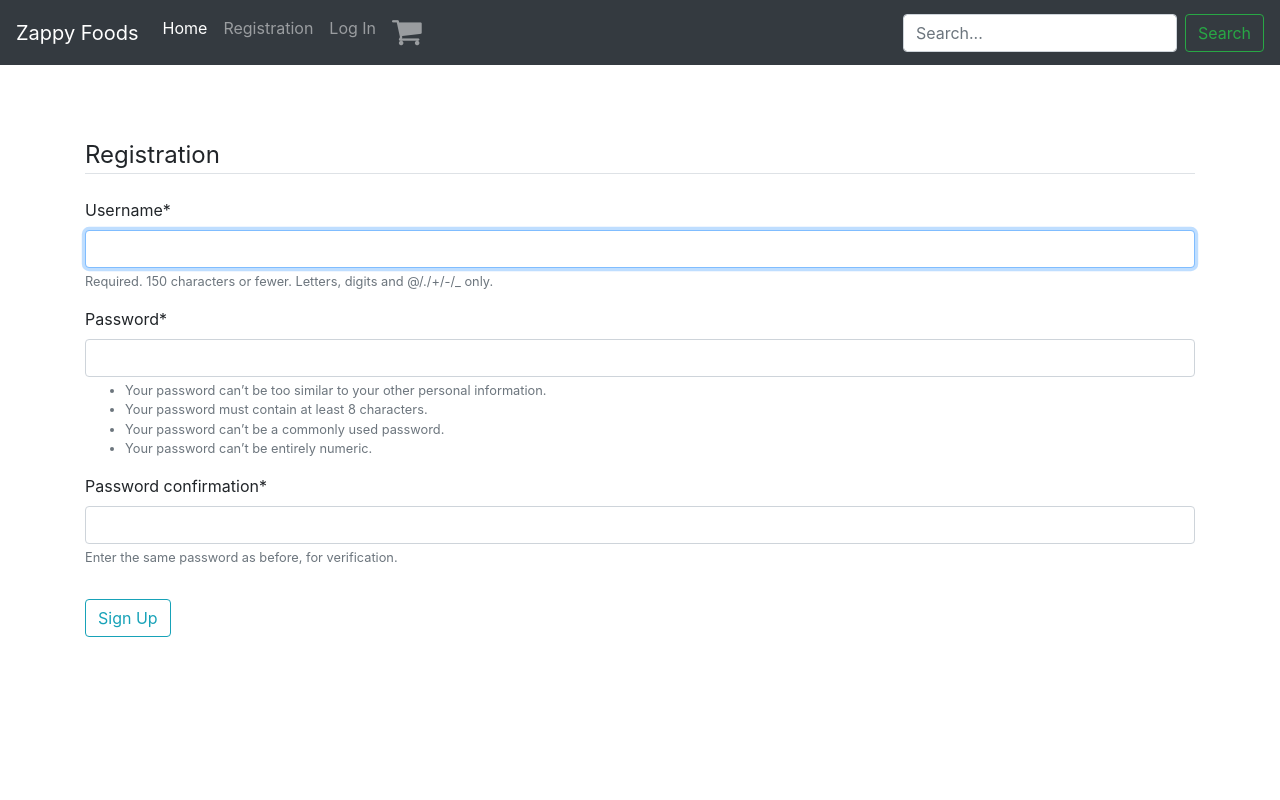
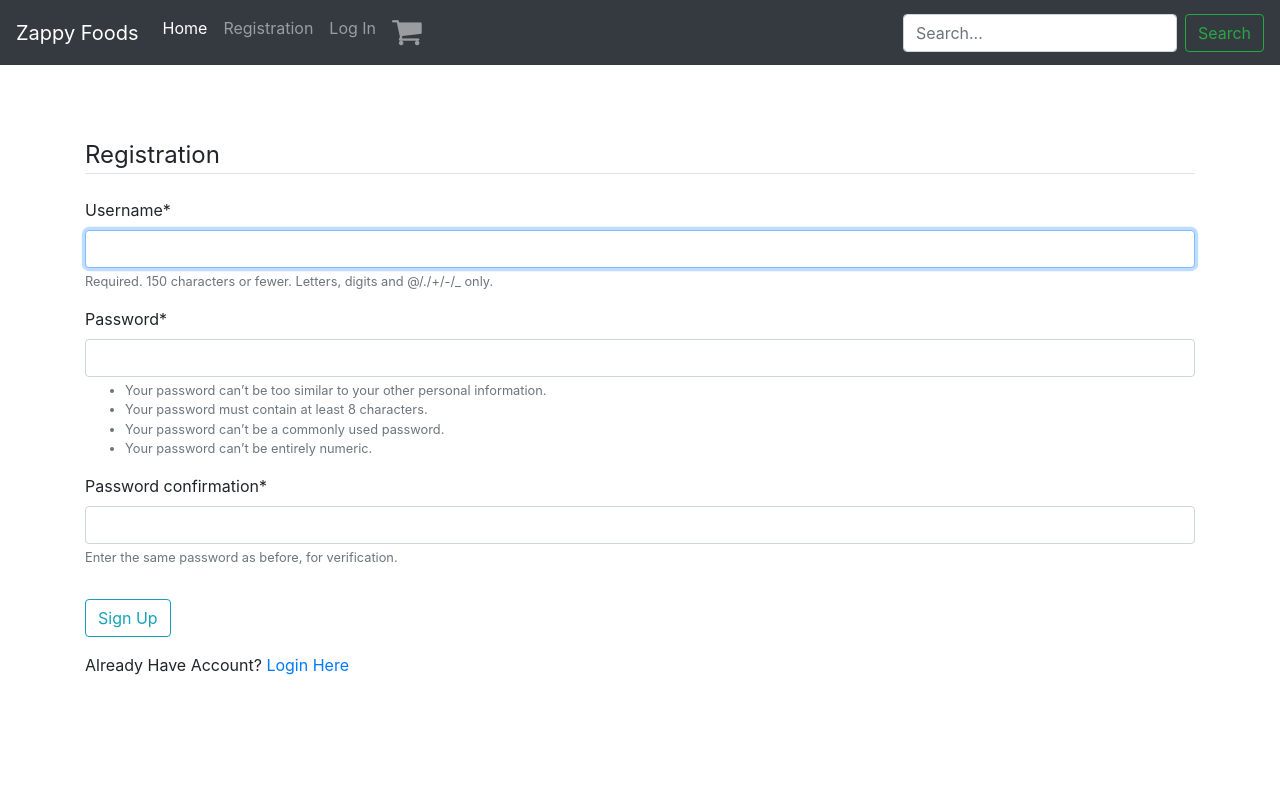
Before and after one commit to kunalsen944/Zappy-clone-using-cookies, a Django app: page /registration in a window 1280 px wide. Run offline with Django 3.2, Linux system fonts and the light colour scheme; some libraries are stand-ins or nearby versions.

Commit message:
Reduces Loading Time, Fixes Some Bugs and UI Customization

```diff
--- a/zappyproject/static/css/sticky-footer.css
+++ b/zappyproject/static/css/sticky-footer.css
@@ -1,12 +1,10 @@
-/* Sticky footer styles
--------------------------------------------------- */
-/* html {
+html {
   position: relative;
   min-height: 100%;
 }
 body {
   margin-bottom: 60px; /* Margin bottom by footer height */
-} */
+}
 .footer {
   position: absolute;
   bottom: 0;
@@ -15,12 +13,3 @@ body {
   line-height: 60px; /* Vertically center the text there */
   background-color: #f5f5f5;
 }
-
-
-/* Custom page CSS
--------------------------------------------------- */
-/* Not required for template or sticky footer method. */
-#nop
-{
-  height: 100%;
-}
--- a/zappyproject/templates/zappyapp/base.html
+++ b/zappyproject/templates/zappyapp/base.html
@@ -9,13 +9,11 @@
     <meta name="viewport" content="width=device-width, initial-scale=1, shrink-to-fit=no">
     <meta name="description" content="">
     <meta name="author" content="">
-    <!-- <link rel="icon" href="../../../../favicon.ico"> -->
-
     <title>Zappy Foods</title>
-    <!-- Bootstrap core CSS -->
-    <link href="https://stackpath.bootstrapcdn.com/bootstrap/4.1.3/css/bootstrap.min.css" rel="stylesheet">
+    <!-- FontAwesome core CSS -->
     <link rel="stylesheet" href="https://cdnjs.cloudflare.com/ajax/libs/font-awesome/4.7.0/css/font-awesome.min.css">
     <!-- Custom styles for this template -->
+    <link href="{% static "css/bootstrap.css" %}" rel="stylesheet">
     <link href="{% static "css/home.css" %}" rel="stylesheet">
     <link href="{% static "css/sticky-footer.css" %}" rel="stylesheet">
   </head>
@@ -68,24 +66,11 @@
       {%endblock cartview%}
     <main role="main">
         {%block products%}
-
         {%endblock products%}
     </main>
+    {%block account%}
+    {%endblock account%}
     {%block footer%}
     {%endblock footer%}
-    <!-- Bootstrap core JavaScript
-    ================================================== -->
-    <!-- Placed at the end of the document so the pages load faster -->
-
-    <script src="https://ajax.googleapis.com/ajax/libs/jquery/3.3.1/jquery.min.js"></script>
-    <!-- <script src="https://cdnjs.cloudflare.com/ajax/libs/jquery-infinitescroll/3.0.5/infinite-scroll.pkgd.min.js"></script> -->
-    <script src="https://cdnjs.cloudflare.com/ajax/libs/waypoints/4.0.1/jquery.waypoints.js"></script>
-    <script src="https://unpkg.com/infinite-scroll@3/dist/infinite-scroll.pkgd.js"></script>
-    <script src="https://cdnjs.cloudflare.com/ajax/libs/popper.js/1.12.9/umd/popper.min.js"></script>
-    <script src="https://cdnjs.cloudflare.com/ajax/libs/jquery/3.3.1/jquery.slim.min.js"></script>
-    <!-- <script>window.jQuery || document.write('<script src="https://cdnjs.cloudflare.com/ajax/libs/jquery/3.3.1/jquery.slim.min.js"><\/script>')</script> -->
-    <script src="https://stackpath.bootstrapcdn.com/bootstrap/4.1.3/js/bootstrap.bundle.min.js"></script>
-
-
   </body>
 </html>
--- a/zappyproject/templates/zappyapp/registration.html
+++ b/zappyproject/templates/zappyapp/registration.html
@@ -1,6 +1,6 @@
 {%extends 'zappyapp/base.html'%}
 {%load crispy_forms_tags%}
-{%block products%}
+{%block account%}
 
 <div class="container">
   <br><br><br>
@@ -12,10 +12,11 @@
         {{sform|crispy}}
     </fieldset>
 <div class="form-group">
-  <button type="submit" class="btn btn-outline-info">Sign Up</button>
+  <button type="submit" class="btn btn-outline-info">Sign Up</button><br>
 </div>
   </form>
+   Already Have Account? <a href="{%url 'login'%}">Login Here</a>
 </div>
 </div>
 
-{%endblock products%}
+{%endblock account%}
--- a/zappyproject/zappyapp/views.py
+++ b/zappyproject/zappyapp/views.py
@@ -57,9 +57,7 @@ def addtocart(request):
 
 def cart_view(request):
     products=Product.objects.all()
-    price=[]
-    img=[]
-    pname=[]
+    price, img, pname = [], [], []
     for i,j in request.COOKIES.items():
         if i.isdigit() and j.isdigit():
             img.append(Product.objects.get(id=i).image.url)
@@ -68,10 +66,7 @@ def cart_view(request):
     total=sum(price)
     dict={'price':price,'total':total,'img':img,'pname':pname}
     if not request.COOKIES.items():
-        price=[]
-        img=[]
-        pname=[]
-        total=0
+        price, img, pname, total = [], [], [], 0
     return render(request,'zappyapp/cartview.html',context=dict)
 
 
@@ -99,7 +94,7 @@ def updations(request):
 
 
 def cartdel(request):
-    response=cartitems(request)
+    response=HttpResponseRedirect(reverse('zappyapp:cartitems'))
     id=request.GET.get('product_id')
     if id in request.COOKIES.keys():
         response.delete_cookie(id)
```
Also changed, not shown: zappyproject/templates/zappyapp/login.html (+7 -10 lines). Lines whose indentation alone changed are shown as unchanged.
